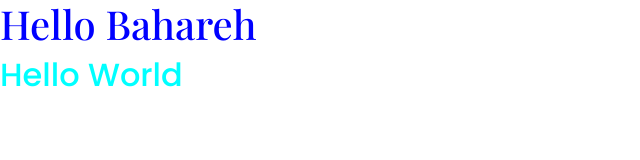
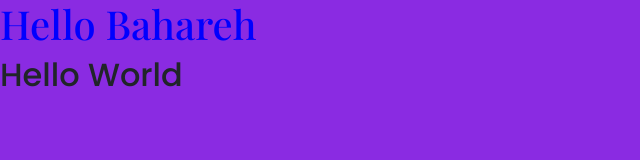
Before and after one commit to bakhooleh/portfolio-project, a plain HTML site: page index.html in a window 1280 px wide. Shown: the whole page, without its empty margins (0-640 px from the left). Drawn offline with nearby package versions, Linux system fonts and the light colour scheme; a web font is replaced by a local one.

Commit message:
Update portfolio.css

```diff
--- a/styles/portfolio.css
+++ b/styles/portfolio.css
@@ -10,5 +10,4 @@ h2{
 }
 
 body{
-    color: aqua;
-}
+background-color: blueviolet;}
```
